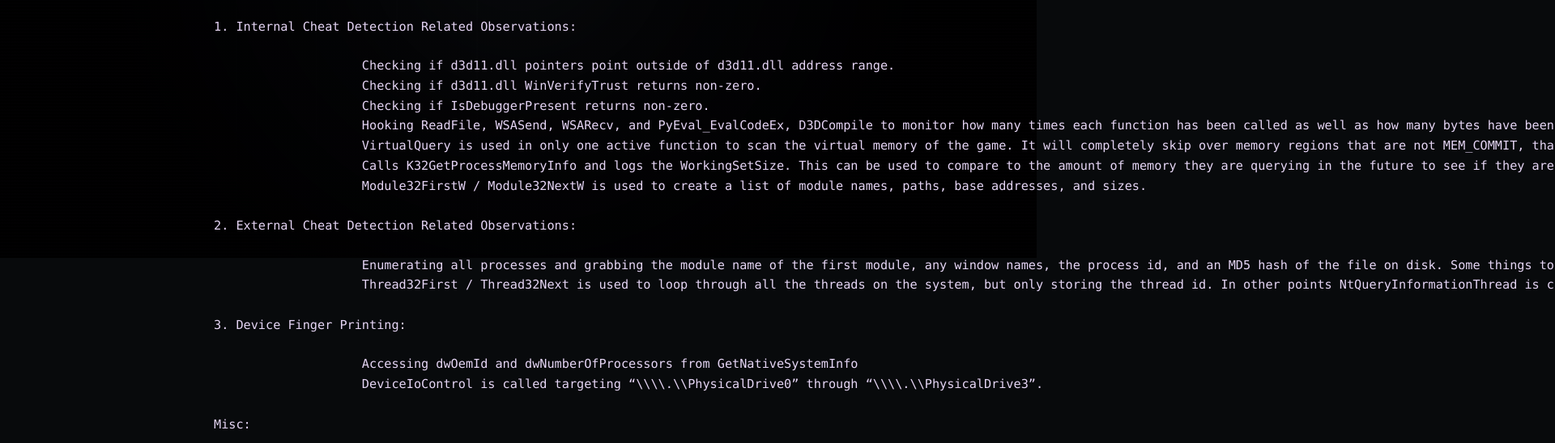
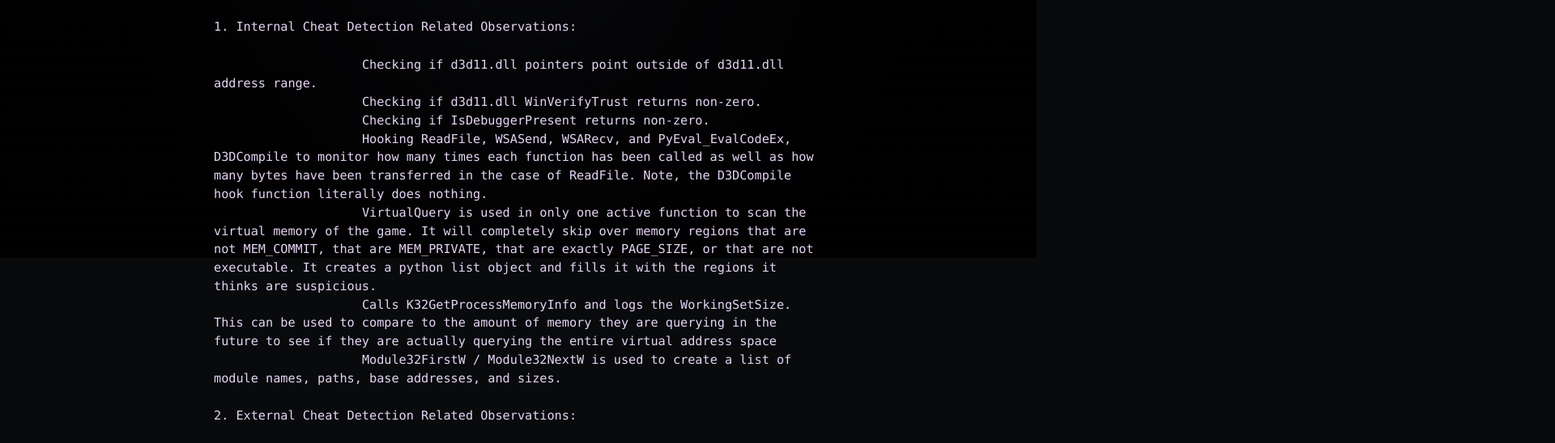
Before and after one commit to mattrwx/mattrwx.github.io, a plain HTML site: page blogs/bloodstrike-anticheat-reversal.html in a window 1280 px wide. Shown: the part 481-1029 px from the top of the page at 81% size, 1920 px wide, since content can reach past the window. Drawn offline with nearby package versions, Linux system fonts and the light colour scheme.

Commit message:
Reorganize and restore CSS styles and animations

```diff
--- a/style.css
+++ b/style.css
@@ -112,3 +112,11 @@ body::after {
 .footer-reveal-anim {
   animation: fadeUp 0.8s cubic-bezier(0.16, 1, 0.3, 1) forwards;
 }
+
+pre {
+  line-height: 1.5;
+  font-family: inherit;
+  font-size: inherit;
+  margin: 0.5rem 0;
+  white-space: pre-wrap;
+}
```
